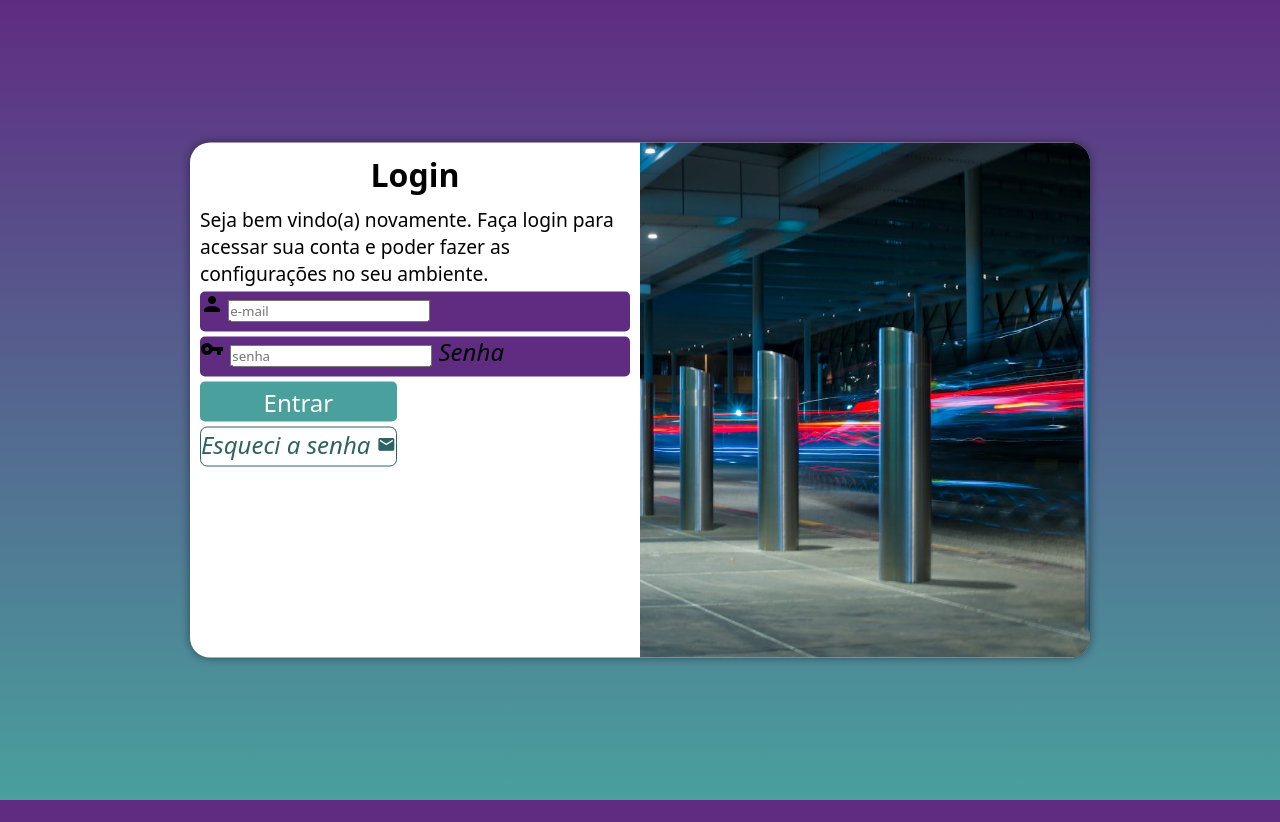
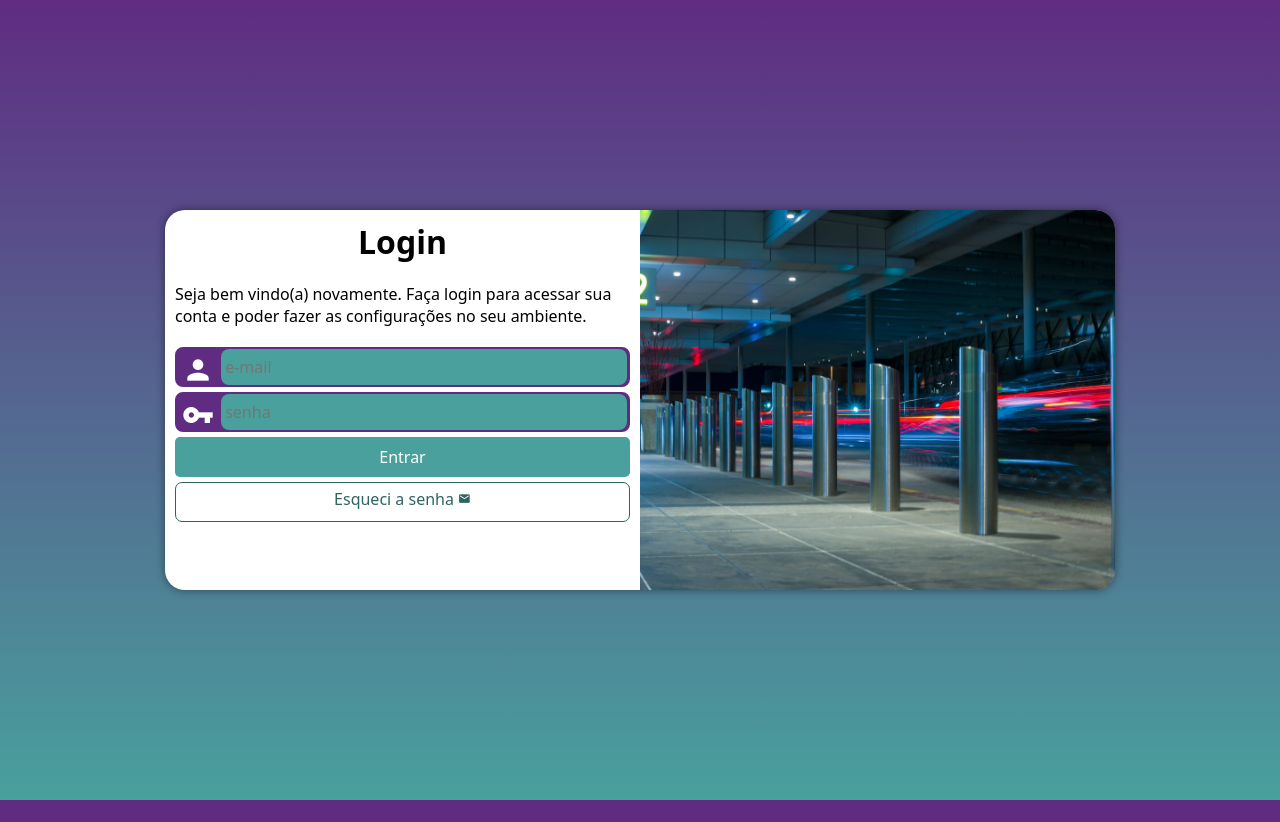
Before and after one commit to NathanBMonteiro/projeto-login, a plain HTML site: page index.html in a window 1280 px wide. After the commit the page ends 800 px from the top, so only its background shows below. Drawn offline with Linux system fonts and the light colour scheme.

Commit message:
tela login feita com sucesso

```diff
--- a/estilos/media-query.css
+++ b/estilos/media-query.css
@@ -7,6 +7,7 @@
 
     section#login {
         width: 80vw;
+        height: 300px;
     }
 
     section#login > div#imagem {
@@ -27,7 +28,8 @@
     }
 
     section#login {
-        width: 900px;
+        width: 950px;
+        height: 380px;
     }
 
     section#login > div#imagem {
@@ -46,6 +48,7 @@
     }
 
     div#formulario > p {
-        font-size: 1.2em;
+        font-size: 1em;
+        margin: 20px 0px;
     }
 }
--- a/estilos/style.css
+++ b/estilos/style.css
@@ -29,15 +29,15 @@ section#login {
     position: absolute;
     top: 50%;
     left: 50%;
-    transform: translate(-50%, -50%);
     overflow: hidden;
 
     background-color: white;
     width: 250px;
-    height: 515px;
+    height: 520px;
     border-radius: 20px;
     box-shadow: 0px 0px 10px rgba(0, 0, 0, 0.450);
 
+    transform: translate(-50%, -50%);
     transition: width .3s, height .3s;
     transition-timing-function: ease;
 }
@@ -62,14 +62,16 @@ div#formulario > h1 {
 
 div#formulario > p {
     font-size: 0.8em;
+    margin: 5px;
 }
 
-div.campo {
+form > div.campo {
     background-color: #5f2c82;
+    border: 2px solid#5f2c82;
     display: block;
     width: 100%;
     height: 40px;
-    border-radius: 5px;
+    border-radius: 8px;
     margin: 5px 0px;
 }
 
@@ -77,7 +79,29 @@ div.campo > label {
     display: none;
 }
 
-input[type=submit] {
+div.campo > span {
+    color: white;
+    font-size: 2em;
+    width: 40px;
+    padding: 5px;
+}
+
+div.campo > input {
+    background-color: #49a09d;
+    font-size: 1em;
+    width: calc(100% - 45px);
+    height: 100%;
+    border: 0px;
+    border-radius: 8px;
+    padding: 4px;
+    transform: translateY(-13px);
+}
+
+div.campo > input:focus-within {
+    background-color: white;
+}
+
+form > input[type=submit] {
     display: block;
     font-size: 1em;
     width: 100%;
@@ -89,11 +113,11 @@ input[type=submit] {
     cursor: pointer;
 }
 
-input[type=submit]:hover {
+form > input[type=submit]:hover {
     background-color: #2d6462;
 }
 
-a.botao {
+form > a.botao {
     display: block;
     text-align: center;
     font-size: 1em;
@@ -108,10 +132,10 @@ a.botao {
     text-decoration: none;
 }
 
-a.botao:hover {
+form > a.botao:hover {
     background-color: #49a09d;
 }
 
-a.botao > i {
+form > a.botao > span {
     font-size: 0.8em;
 }
--- a/index.html
+++ b/index.html
@@ -1,12 +1,13 @@
 <!DOCTYPE html>
 <html lang="pt-br">
+
 <head>
     <meta charset="UTF-8">
     <meta name="viewport" content="width=device-width, initial-scale=1.0">
     <title>Login</title>
+    <link href="https://fonts.googleapis.com/icon?family=Material+Icons" rel="stylesheet">
     <link rel="stylesheet" href="estilos/style.css">
     <link rel="stylesheet" href="estilos/media-query.css">
-    <link href="https://fonts.googleapis.com/icon?family=Material+Icons" rel="stylesheet">
 </head>
 <body>
     <main>
@@ -17,21 +18,23 @@
 
             <div id="formulario">
                 <h1>Login</h1>
-                <p>Seja bem vindo(a) novamente. Faça login para acessar sua conta e poder fazer as configurações no seu ambiente.</p>
+                <p>Seja bem vindo(a) novamente. Faça login para acessar sua conta e poder fazer as configurações no seu
+                    ambiente.</p>
                 <form action="login-php" method="post" autocomplete="on">
                     <div class="campo">
-                        <i class="material-icons">person</i>
-                        <input type="email" name="login" id="ilogin" placeholder="e-mail" autocomplete="email" required maxlength="40">
+                        <span class="material-icons">person</span>
+                        <input type="email" name="login" id="ilogin" placeholder="e-mail" autocomplete="email" required maxlength="30">
                         <label for="ilogin">Login</label>
                     </div>
                     <div class="campo">
-                        <i class="material-icons">vpn_key<i>
-                        <input type="password" name="senha" id="isenha" placeholder="senha" autocomplete="current-password" required minlength="8" maxlength="15">
+                        <span class="material-icons">vpn_key</span>
+                        <input type="password" name="senha" id="isenha" placeholder="senha"
+                        autocomplete="current-password" required minlength="8" maxlength="20">
                         <label for="isenha">Senha</label>
                     </div>
                     <input type="submit" value="Entrar">
-                    <a href="esqueci.html" class="botao">
-                        Esqueci a senha <i class="material-icons">mail</i>
+                    <a href="esqueci.html" class="botao" role="button">
+                    Esqueci a senha <span class="material-icons">mail</span>
                     </a>
                 </form>
             </div>
```
